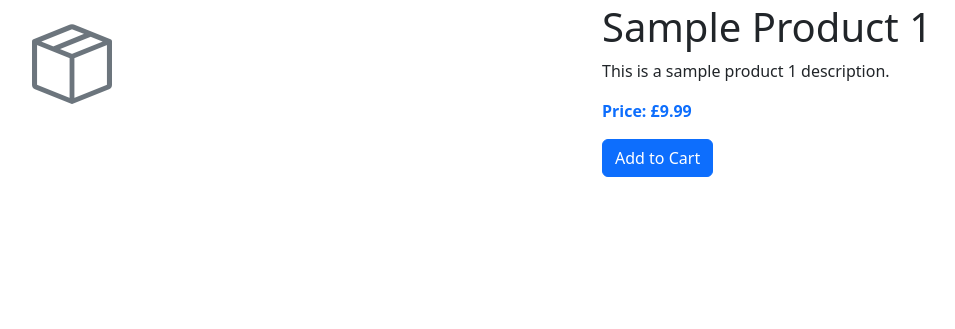
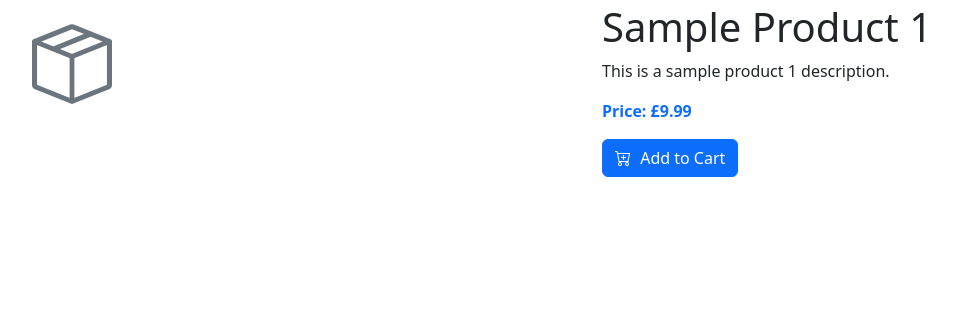
Before and after one commit to phloreenm/MP4-Django-CI-CoBC, a Django app: page /products/1/ in a window 1280 px wide. Shown: the part 223-552 px from the top of the page, without its empty margins (50-1005 px from the left). Run offline with Django 3.2, Linux system fonts and the light colour scheme; data comes from the database, SQL or seed files in the repository; both versions use the stored data as it was after the commit.

Commit message:
'Add to Cart' button linking and styling

```diff
--- a/products/templates/products/product_detail.html
+++ b/products/templates/products/product_detail.html
@@ -19,7 +19,10 @@
             <h1>{{ product.name }}</h1>
             <p>{{ product.description }}</p>
             <p class="text-primary fw-bold">Price: £{{ product.price }}</p>
-            <button class="btn btn-primary">Add to Cart</button>
+            <!-- Fixed Add to Cart Button -->
+            <a href="{% url 'add_to_cart' product.id %}" class="btn btn-primary">
+                <i class="bi bi-cart-plus"></i> Add to Cart
+            </a>
         </div>
     </div>
 </div>
--- a/products/templates/products/product_list.html
+++ b/products/templates/products/product_list.html
@@ -41,7 +41,7 @@
                         </div>
                         <div class="d-flex justify-content-between align-items-center mt-3">
                             <p class="card-text text-primary fw-bold mb-0">£{{ product.price }}</p>
-                            <a href="#" class="add-to-cart" title="Add to Cart">
+                            <a href="{% url 'add_to_cart' product.id %}" class="add-to-cart" title="Add to Cart">
                                 <i class="bi bi-cart-plus" style="font-size: 1.5rem; color: #0d6efd;"></i>
                             </a>
                         </div>
--- a/static/css/products.css
+++ b/static/css/products.css
@@ -22,3 +22,11 @@
     transform: scale(1.2);
     transition: transform 0.2s ease, color 0.2s ease;
 }
+
+.btn-primary i {
+    margin-right: 5px;
+}
+
+.btn-primary:hover {
+    background-color: #0056b3;
+}
```
Also changed, not shown: db.sqlite3.
